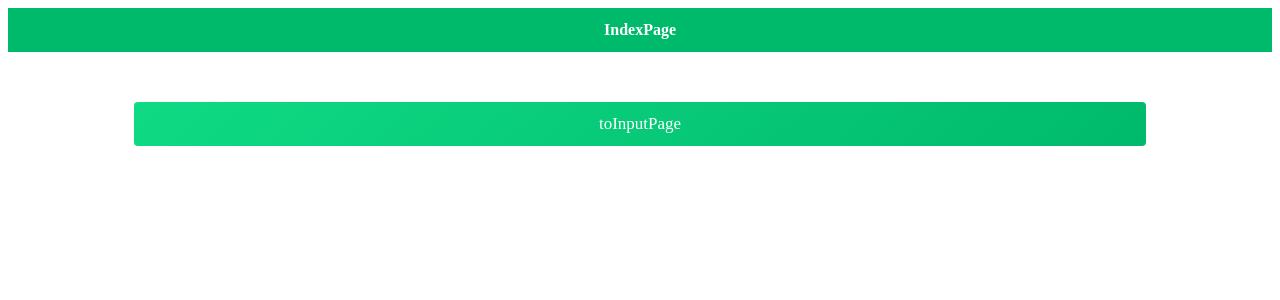
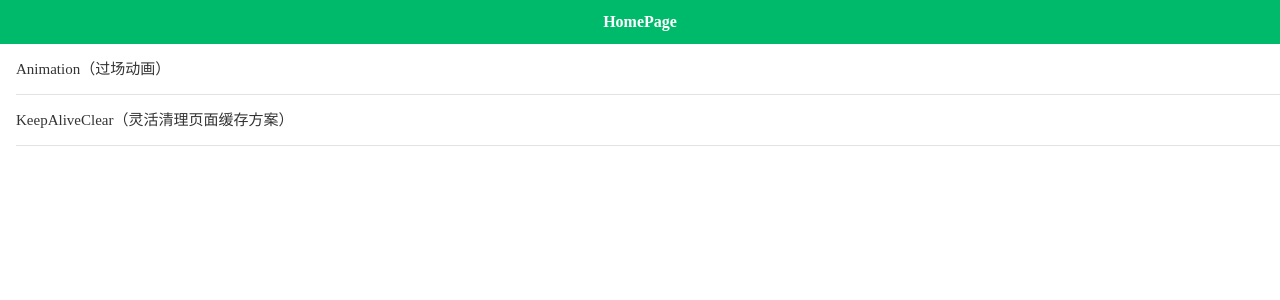
Before and after one commit to ZTStory/vue-composition-demo, a Vue app: page /#/ in a window 1280 px wide. Shown: the top 300 px of the page. Built offline with nearby package versions, Linux system fonts and the light colour scheme.

Commit message:
✨ feat: composition demo

```diff
--- a/src/App.vue
+++ b/src/App.vue
@@ -1,17 +1,49 @@
 <script setup lang="ts">
-import { excludes } from "@/utils";
+import { excludes, GlobalData } from "@/utils";
+import { ref } from "vue";
+import { useRouter } from "vue-router";
 const include = ["Index", "Input"];
+
+const router = useRouter();
+const transitionMode = ref<"default" | "out-in" | "in-out">("default");
+
+router.beforeEach((to, from) => {
+    // 这里通过router中设置的页面深度depth来判断动画的方向，这样不会收到刷新和浏览器前进后退的影响而导致动画执行错误
+    const toDepth = to.meta.depth as number;
+    const fromDepth = from.meta.depth as number;
+    if ((toDepth === 0 && fromDepth == void 0) || toDepth === fromDepth) {
+        return true;
+    }
+    if (!from.name) {
+        return true;
+    }
+
+    if (GlobalData.animationMode.value === "slide") {
+        transitionMode.value = "default";
+        to.meta.transitionName = toDepth < fromDepth ? "slide-right" : "slide-left";
+    } else {
+        transitionMode.value = "out-in";
+        to.meta.transitionName = "animation";
+    }
+
+    return true;
+});
 </script>
 
 <template>
     <router-view v-slot="{ Component, route }">
-        <keep-alive :include="include" :exclude="excludes">
-            <Component :is="Component" />
-        </keep-alive>
+        <transition :name="route.meta.transitionName" :mode="transitionMode">
+            <keep-alive :include="include" :exclude="excludes">
+                <Component :is="Component" />
+            </keep-alive>
+        </transition>
     </router-view>
 </template>
 
 <style>
+@import "./assets/common.css";
+@import "./assets/animation.css";
+
 .page_container {
     height: 100%;
     width: 100%;
@@ -19,7 +51,6 @@ const include = ["Index", "Input"];
     flex-direction: column;
     align-items: center;
     flex: 1;
-    position: relative;
     overflow-y: auto;
     background: #fff;
 }
@@ -27,29 +58,4 @@ const include = ["Index", "Input"];
 .page_container > * {
     flex-shrink: 0;
 }
-
-.bb_btn {
-    height: 44px;
-    line-height: 44px;
-    background: linear-gradient(137deg, #0fda84 0%, #00ba6c 100%);
-    border-radius: 4px;
-    font-size: 17px;
-    text-align: center;
-    color: #fff;
-    width: 80%;
-}
-
-.nav_bar {
-    width: 100%;
-    height: 44px;
-    background-color: #00ba6c;
-    color: #fff;
-    text-align: center;
-    font-weight: bold;
-    line-height: 44px;
-}
-
-.mgt_50 {
-    margin-top: 50px;
-}
 </style>
--- /dev/null
+++ b/src/assets/animation.css
@@ -0,0 +1,56 @@
+.animation-leave-from {
+    opacity: 1;
+    transform: translateY(0);
+}
+.animation-leave-active {
+    will-change: transform;
+    transition: all 0.3s ease;
+}
+.animation-leave-to {
+    opacity: 0;
+    transform: translateY(20px);
+}
+.animation-enter-from {
+    opacity: 0;
+    transform: translateY(20px);
+}
+.animation-enter-active {
+    will-change: transform;
+    transition: all 0.3s ease;
+}
+.animation-enter-to {
+    opacity: 1;
+    transform: translateY(0);
+}
+
+.slide-right-enter-active,
+.slide-left-enter-active,
+.slide-right-leave-active,
+.slide-left-leave-active {
+    box-shadow: -20px 0 20px 0px rgba(0, 0, 0, 0.1);
+    will-change: transform;
+    transition: all .3s ease-out;
+    position: absolute;
+}
+
+.slide-right-enter-from {
+    opacity: 0;
+    transform: translateX(-50%);
+}
+.slide-right-leave-to {
+    z-index: 100;
+    transform: translateX(102%);
+}
+
+.slide-right-leave-from {
+    box-shadow: -20px 0 20px 0px rgba(0, 0, 0, 0.1);
+}
+.slide-left-enter-from {
+    z-index: 100;
+    transform: translateX(100%);
+    box-shadow: -20px 0 20px 0px rgba(0, 0, 0, 0.1);
+}
+.slide-left-leave-to {
+    opacity: 0.4;
+    transform: translateX(-50%);
+}
--- /dev/null
+++ b/src/assets/common.css
@@ -0,0 +1,62 @@
+html,
+body {
+    height: 100%;
+    margin: 0;
+}
+#app {
+    box-sizing: border-box;
+    height: 100%;
+    width: 100%;
+}
+#app > div {
+    height: 100%;
+    width: 100%;
+    display: flex;
+    flex-direction: column;
+    overflow-y: auto;
+}
+
+.bb_btn {
+    height: 44px;
+    line-height: 44px;
+    background: linear-gradient(137deg, #0fda84 0%, #00ba6c 100%);
+    border-radius: 4px;
+    font-size: 17px;
+    text-align: center;
+    color: #fff;
+    width: 80%;
+}
+
+.bb_btn.danger {
+    background: linear-gradient(90deg, #ff8400 0%, #ff4c00 100%);
+}
+
+.nav_bar {
+    width: 100%;
+    height: 44px;
+    background-color: #00ba6c;
+    color: #fff;
+    text-align: center;
+    font-weight: bold;
+    line-height: 44px;
+    display: flex;
+    justify-content: space-between;
+}
+
+.nav_bar .back_btn {
+    font-size: 20px;
+    color: #fff;
+    width: 40px;
+    height: 44px;
+    flex: none;
+    margin-left: 12px;
+}
+
+.nav_bar .nav_title {
+    flex: 1;
+    text-align: center;
+}
+
+.mgt_50 {
+    margin-top: 50px;
+}
--- /dev/null
+++ b/src/pages/animation/index.vue
@@ -0,0 +1,20 @@
+<template>
+    <div class="page_container">
+        <div class="nav_bar">
+            <span class="back_btn" @click="router.back()"> &lt; </span>
+            <span class="nav_title">AnimationIndexPage</span>
+        </div>
+        <div class="bb_btn mgt_50" @click="changeAnimation">Change Animation：{{ GlobalData.animationMode }}</div>
+    </div>
+</template>
+
+<script setup lang="ts">
+import { GlobalData } from "@/utils";
+import { useRouter } from "vue-router";
+const router = useRouter();
+const changeAnimation = () => {
+    GlobalData.animationMode.value = GlobalData.animationMode.value === "slide" ? "animation" : "slide";
+};
+</script>
+
+<style scoped></style>
--- /dev/null
+++ b/src/pages/home.vue
@@ -0,0 +1,40 @@
+<template>
+    <div class="page_container">
+        <div class="nav_bar">
+            <span class="nav_title">HomePage</span>
+        </div>
+        <div v-for="(item, index) in demoList" :key="index" class="list_item" @click="item.onClick">
+            {{ item.title }}
+        </div>
+    </div>
+</template>
+
+<script setup lang="ts">
+import { useRouter } from "vue-router";
+
+const router = useRouter();
+class DemoItem {
+    constructor(public title: string, public onClick: () => void) {}
+}
+
+const demoList = [
+    new DemoItem("Animation（过场动画）", () => {
+        router.push("AnimationIndex");
+    }),
+    new DemoItem("KeepAliveClear（灵活清理页面缓存方案）", () => {
+        router.push("KeepAliveIndex");
+    }),
+];
+</script>
+
+<style scoped>
+.list_item {
+    height: 50px;
+    line-height: 50px;
+    border-bottom: 1px solid #e3e3e3;
+    margin-left: 16px;
+    width: calc(100% - 16px);
+    color: #333;
+    font-size: 15px;
+}
+</style>
--- a/src/pages/index.vue
+++ b/src/pages/keep-alive-clear/index.vue
@@ -1,6 +1,9 @@
 <template>
     <div class="page_container">
-        <div class="nav_bar">IndexPage</div>
+        <div class="nav_bar">
+            <span class="back_btn" @click="router.back()"> &lt; </span>
+            <span class="nav_title">KeepAliveIndexPage</span>
+        </div>
         <div class="bb_btn mgt_50" @click="toInput">toInputPage</div>
     </div>
 </template>
@@ -14,7 +17,7 @@ import { useRouter } from "vue-router";
 
 const router = useRouter();
 const toInput = () => {
-    router.push("Input");
+    router.push("KeepAliveInput");
 };
 </script>
 
--- a/src/pages/input.vue
+++ b/src/pages/keep-alive-clear/input.vue
@@ -1,10 +1,12 @@
 <template>
     <div class="page_container">
-        <div class="nav_bar">InputPage</div>
+        <div class="nav_bar">
+            <span class="back_btn" @click="router.back()"> &lt; </span>
+            <span class="nav_title">KeepAliveInputPage</span>
+        </div>
         <div class="mgt_50">keywords：<input v-model="keywords" type="text" /></div>
         <div class="mgt_50">selectedResult：<input v-model="selectedRes" type="text" /></div>
         <div class="bb_btn mgt_50" @click="toSelect">toSelectPage</div>
-        <div class="bb_btn mgt_50" @click="router.back()">backIndex</div>
     </div>
 </template>
 <script lang="ts">
@@ -24,7 +26,7 @@ const toSelect = () => {
     SimpleEvents.registerEvent("kInput", (data) => {
         selectedRes.value = data;
     });
-    router.push("Select");
+    router.push("KeepAliveSelect");
 };
 
 const instance = getCurrentInstance()!;
--- a/src/pages/select.vue
+++ b/src/pages/keep-alive-clear/select.vue
@@ -1,8 +1,10 @@
 <template>
     <div class="page_container">
-        <div class="nav_bar">SelectPage</div>
+        <div class="nav_bar">
+            <span class="back_btn" @click="router.back()"> &lt; </span>
+            <span class="nav_title">KeepAliveSelectPage</span>
+        </div>
         <div class="bb_btn mgt_50" @click="onBack">回调：123456</div>
-        <div class="bb_btn mgt_50" @click="router.back()">backInput</div>
     </div>
 </template>
 <script lang="ts">
--- a/src/router/index.ts
+++ b/src/router/index.ts
@@ -2,26 +2,42 @@ import { createRouter, createWebHashHistory, RouteRecordRaw } from "vue-router";
 const routes: Array<RouteRecordRaw> = [
     {
         path: "/",
-        name: "Index",
-        component: () => import(/* webpackChunkName: "Index" */ "@/pages/index.vue"),
+        name: "Home",
+        component: () => import("@/pages/home.vue"),
         meta: {
-            index: 1,
+            depth: 0,
         },
     },
     {
-        path: "/input",
-        name: "Input",
-        component: () => import(/* webpackChunkName: "Index" */ "@/pages/input.vue"),
+        path: "/animationIndex",
+        name: "AnimationIndex",
+        component: () => import("@/pages/animation/index.vue"),
         meta: {
-            index: 1,
+            depth: 1,
         },
     },
     {
-        path: "/select",
-        name: "Select",
-        component: () => import(/* webpackChunkName: "Index" */ "@/pages/select.vue"),
+        path: "/keepAliveIndex",
+        name: "KeepAliveIndex",
+        component: () => import("@/pages/keep-alive-clear/index.vue"),
         meta: {
-            index: 1,
+            depth: 1,
+        },
+    },
+    {
+        path: "/keepAliveInput",
+        name: "KeepAliveInput",
+        component: () => import("@/pages/keep-alive-clear/input.vue"),
+        meta: {
+            depth: 2,
+        },
+    },
+    {
+        path: "/keepAliveSelect",
+        name: "KeepAliveSelect",
+        component: () => import("@/pages/keep-alive-clear/select.vue"),
+        meta: {
+            depth: 3,
         },
     },
 ];
--- a/src/utils/index.ts
+++ b/src/utils/index.ts
@@ -20,3 +20,6 @@ export const SimpleEvents = {
         }
     },
 };
+export const GlobalData = {
+    animationMode: ref("slide"),
+};
```
